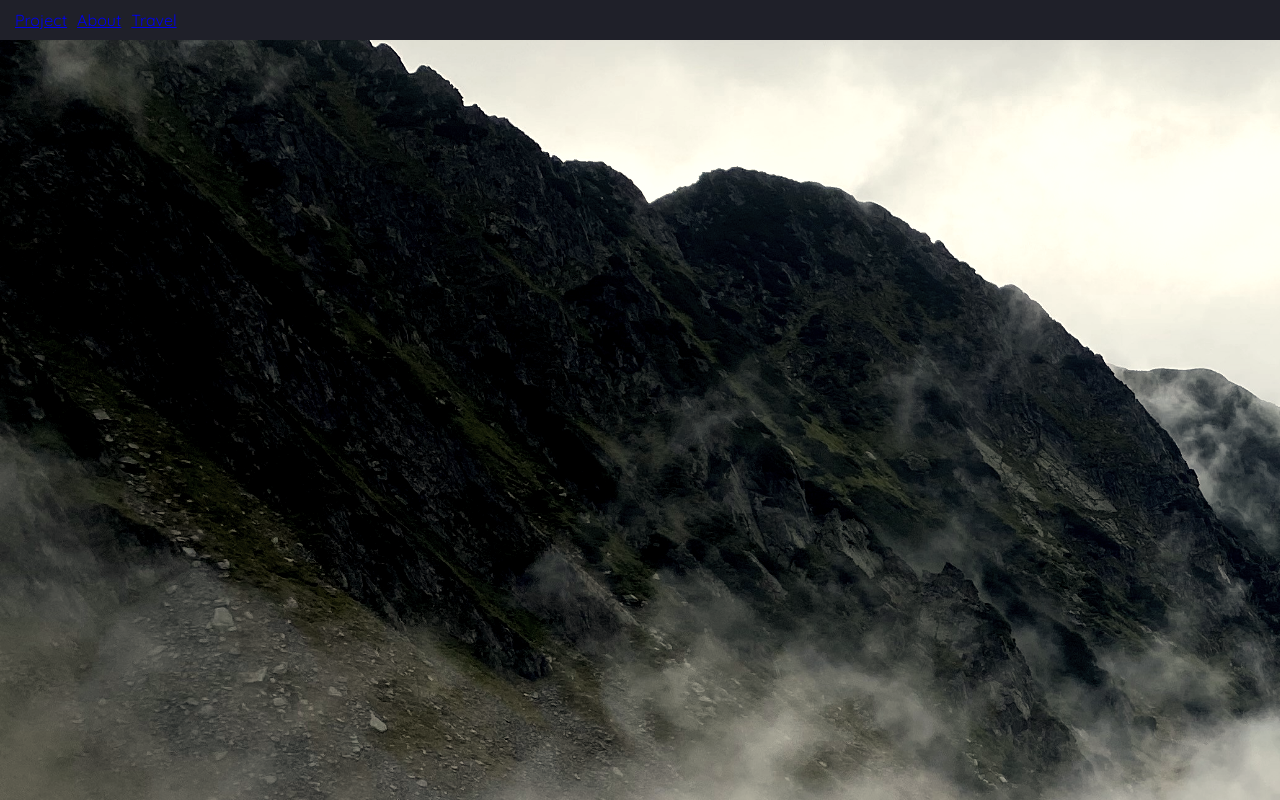
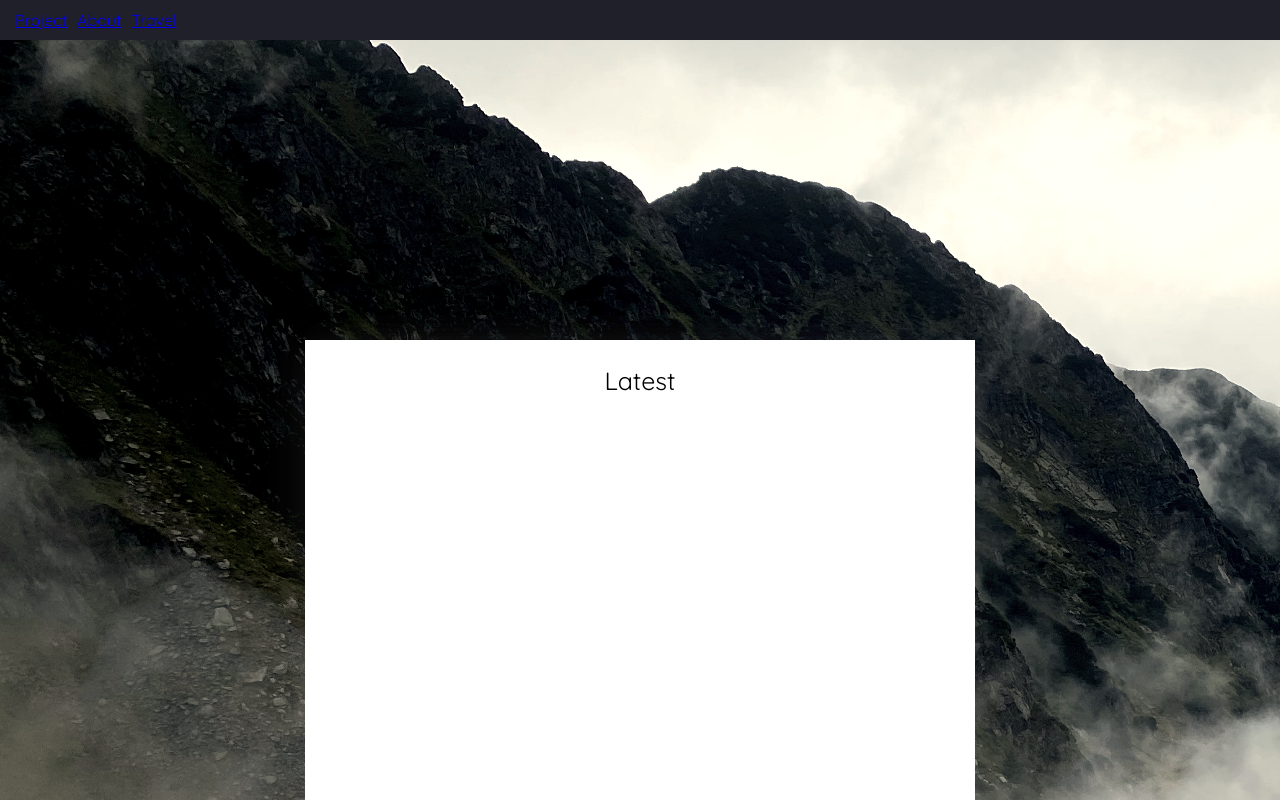
Before and after one commit to keveniskander/photography_portfolio, a React (Create React App) app: page / in a window 1280 px wide. Shown: the top 800 px of the page. Built offline with nearby package versions, Linux system fonts and the light colour scheme.

Commit message:
main div added

```diff
--- a/src/Projects.js
+++ b/src/Projects.js
@@ -23,7 +23,7 @@ function Projects(props) {
             </div>
           <div class="portfolio-container">
             <div class="p-container">
-              <p>recent work</p>
+              <p class="p1">latest</p>
             </div>
             <div class="photography-portfolio">
               <img src="" class="img-left"/>
--- a/src/index.css
+++ b/src/index.css
@@ -53,3 +53,39 @@ html{
   overflow: hidden;
   filter: contrast(115%) sepia(40%);
 }
+
+h1 {
+  font-weight:normal;
+  text-transform: uppercase;
+  text-align: center;
+  letter-spacing: 16px;
+  font-family: 'Quicksand', sans-serif;
+  color: #1f2029;
+  font-size: 35px;
+}
+
+.p1{
+  text-transform: capitalize;
+  font-size: 25px;
+  text-align: center;
+}
+
+.portfolio-container {
+  margin: auto;
+  position: absolute;
+  top: 300px;
+  left: 0;
+  right: 0;
+  width: 670px;
+  height: 1000px;
+  background-color: #fff;
+  box-shadow: 12px 0 38px -4px rgba(142, 142, 142, 0.1), -12px 0 38px -4px rgba(142, 142, 142, 0.1);
+}
+
+.img-left {
+  float: left;
+}
+
+.img-right{
+  float: right;
+}
```
